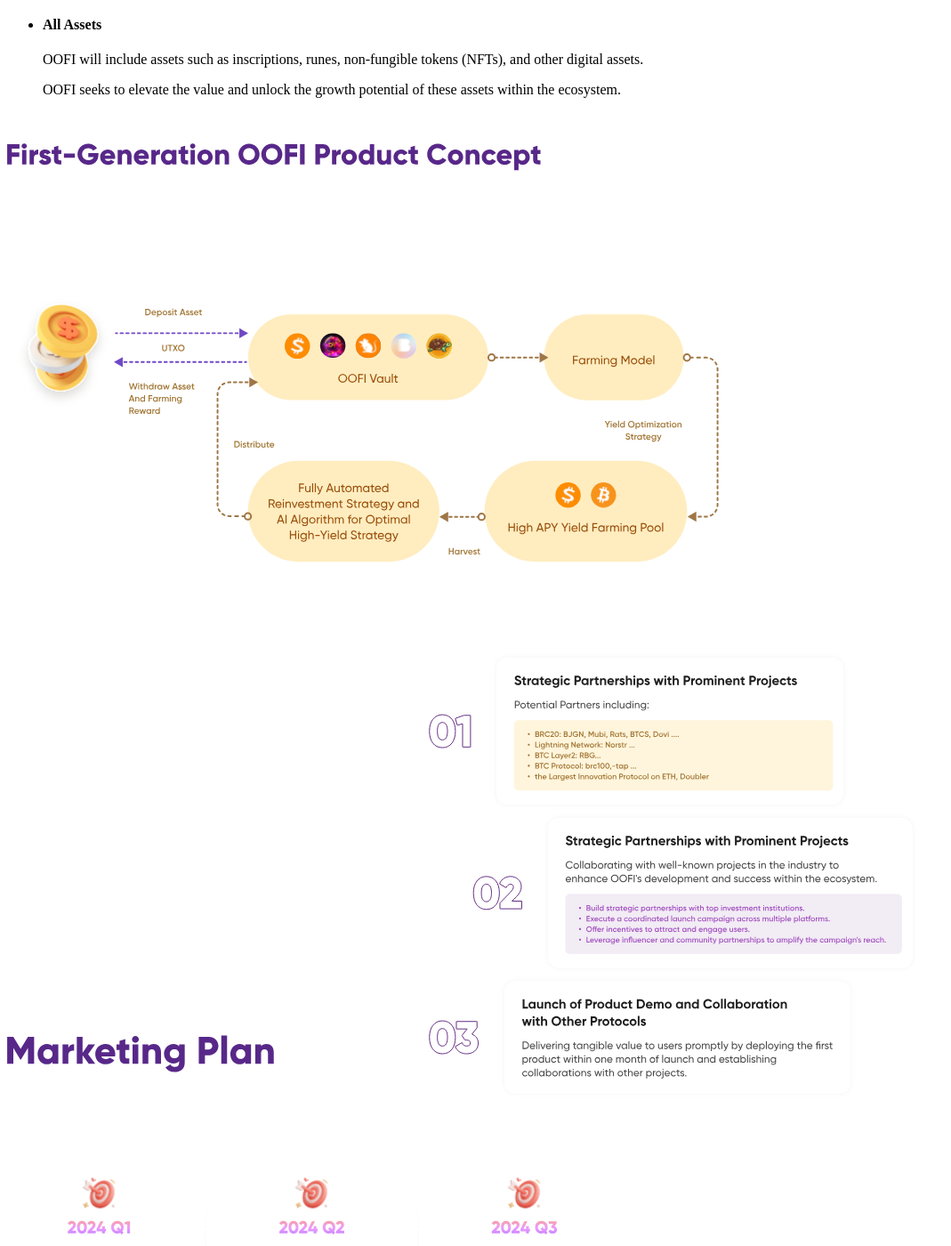
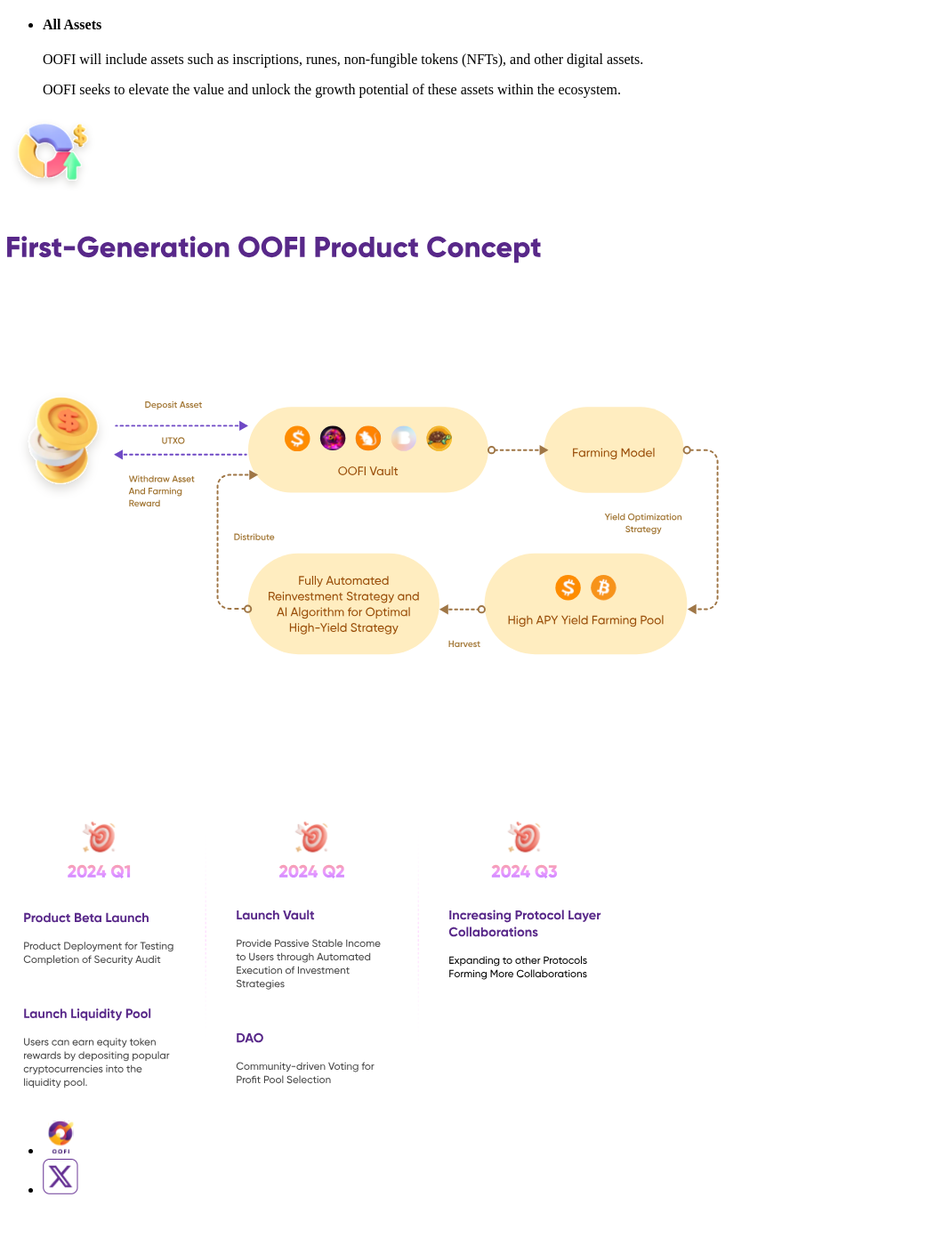
Before and after one commit to Unemeta/wordpress, a Next.js app: page /Home/main in a window 1280 px wide. Shown: the part 1203-2603 px from the top of the page at 89% size, without its empty margins (0-1069 px from the left). After the commit the page ends 2565 px from the top, so only its background shows below. Built offline with nearby package versions, Linux system fonts and the light colour scheme.

Commit message:
细节调整

```diff
--- a/src/pages/Home/Section3.tsx
+++ b/src/pages/Home/Section3.tsx
@@ -38,13 +38,7 @@ const Section3 = () => {
           </li>
           <li className="w-96 bg-white ml-2 p-5 rounded-lg shadow-md relative">
             {/* after:content-link after:absolute after:w-9 after:h-6 */}
-            {/* <Image
-              src="/images/oofi/icon2.svg"
-              width={100}
-              height={100}
-              alt="Picture of the author"
-              className="absolute transform translate-x-[320px] translate-y-[200px]"
-            /> */}
+
             <h4 className="font-bold text-lg mb-8">All Assets</h4>
             <p className="mb-8">
               OOFI will include assets such as inscriptions, runes, non-fungible
@@ -56,6 +50,16 @@ const Section3 = () => {
             </p>
           </li>
         </ul>
+        <div>
+          <Image
+            src="/images/oofi/icon2.svg"
+            width={100}
+            height={100}
+            style={{ objectFit: "contain" }}
+            alt="Picture of the author"
+            className="transform translate-x-[404px] translate-y-[-100px]"
+          />
+        </div>
       </div>
     </section>
   );
--- a/src/pages/Home/Section5.tsx
+++ b/src/pages/Home/Section5.tsx
@@ -9,17 +9,16 @@ const Section4 = () => {
       )}
     >
       <div className="flex flex-col justify-center items-center">
-        <Image
+        {/* <Image
           src="/images/oofi/section5_title.svg"
           width={300}
           height={100}
           alt="Picture of the author"
           className="mb-16"
-        />
+        /> */}
         <Image
-          src="/images/oofi/section5_main.svg"
-          width={800}
-          height={500}
+          src="/images/oofi/section5.svg"
+          fill
           alt="Picture of the author"
         />
       </div>
```
Also changed, not shown: public/images/oofi/section5.svg (added).
